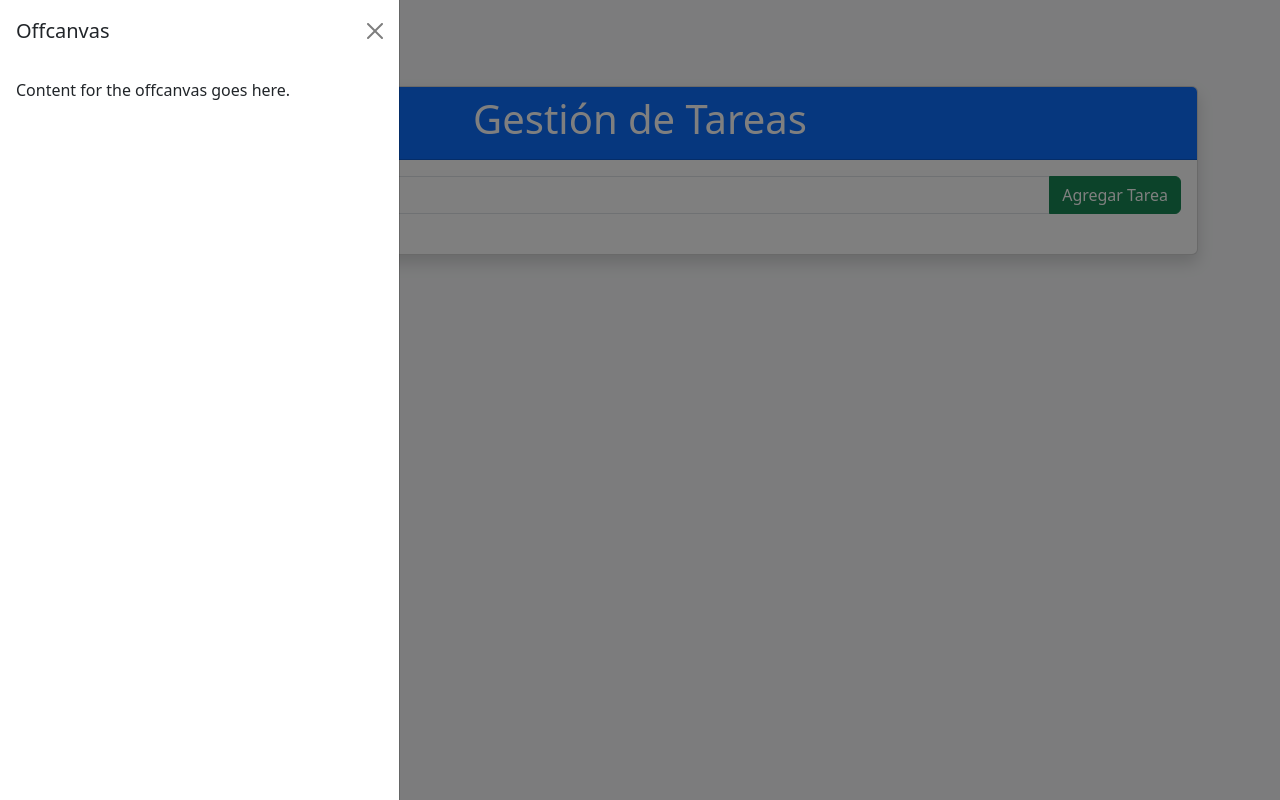
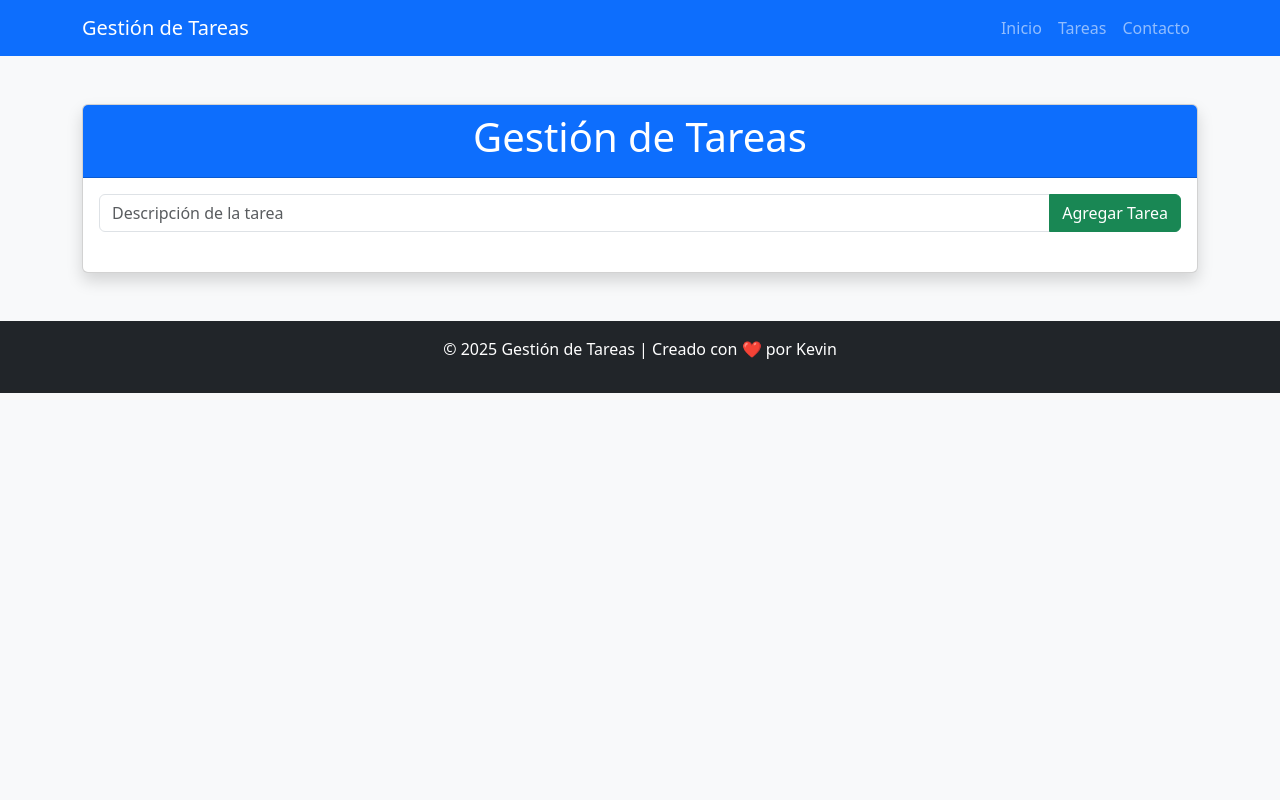
Before and after one commit to JeniferBennett/Prueba-Kevin, a PHP site: page / in a window 1280 px wide. Run offline with PHP 8.4, Linux system fonts and the light colour scheme; data that the repository does not hold is empty.

Commit message:
Modificado index.php con nuevas actualizaciones

```diff
--- a/index.php
+++ b/index.php
@@ -8,12 +8,24 @@
     <link href="https://cdn.jsdelivr.net/npm/bootstrap@5.3.0/dist/css/bootstrap.min.css" rel="stylesheet">
     <link rel="stylesheet" href="css/styles.css">
 </head>
-  <div>
-     <a class="btn btn-primary" data-bs-toggle="offcanvas" href="#offcanvasExample" role="button" aria-controls="offcanvasExample">
-  Panel
-</a>
-</div>
 <body class="bg-light">
+    <!-- Navbar -->
+    <nav class="navbar navbar-expand-lg navbar-dark bg-primary">
+        <div class="container">
+            <a class="navbar-brand" href="#">Gestión de Tareas</a>
+            <button class="navbar-toggler" type="button" data-bs-toggle="collapse" data-bs-target="#navbarNav">
+                <span class="navbar-toggler-icon"></span>
+            </button>
+            <div class="collapse navbar-collapse" id="navbarNav">
+                <ul class="navbar-nav ms-auto">
+                    <li class="nav-item"><a class="nav-link" href="#">Inicio</a></li>
+                    <li class="nav-item"><a class="nav-link" href="#">Tareas</a></li>
+                    <li class="nav-item"><a class="nav-link" href="#">Contacto</a></li>
+                </ul>
+            </div>
+        </div>
+    </nav>
+
     <div class="container mt-5">
         <div class="card shadow">
             <div class="card-header bg-primary text-white">
@@ -31,7 +43,7 @@
                 <!-- Lista de tareas -->
                 <ul id="listaTareas" class="list-group"></ul>
 
-                <!-- Formulario de edición (oculto por defecto) -->
+                <!-- Formulario de edición -->
                 <div id="formEditar" class="mt-4" style="display: none;">
                     <h2 class="text-center">Editar Tarea</h2>
                     <form id="formEditarTarea">
@@ -47,63 +59,14 @@
         </div>
     </div>
 
+    <!-- Footer -->
+    <footer class="bg-dark text-white text-center py-3 mt-5">
+        <p>&copy; 2025 Gestión de Tareas | Creado con ❤️ por Kevin</p>
+    </footer>
+
     <!-- Bootstrap JS y dependencias -->
     <script src="https://cdn.jsdelivr.net/npm/@popperjs/core@2.11.6/dist/umd/popper.min.js"></script>
     <script src="https://cdn.jsdelivr.net/npm/bootstrap@5.3.0/dist/js/bootstrap.min.js"></script>
     <script src="js/scripts.js"></script>
 </body>
 </html>
-
-<!DOCTYPE html>
-<html lang="es">
-<head>
-    <meta charset="UTF-8">
-    <meta name="viewport" content="width=device-width, initial-scale=1.0">
-    <title>Banner Desplegable</title>
-    <link rel="stylesheet" href="styles.css">
-</head>
-<body>
-
-     <div class="offcanvas offcanvas-start show" tabindex="-1" id="offcanvas" aria-labelledby="offcanvasLabel">
-        <div class="offcanvas-header">
-        <h5 class="offcanvas-title" id="offcanvasLabel">Offcanvas</h5>
-        <button type="button" class="btn-close" data-bs-dismiss="offcanvas" aria-label="Close"></button>
-
-    </div>
-     <div class="offcanvas-body">
-    Content for the offcanvas goes here.
-     </div>
-    </div>
-
-<div class="offcanvas offcanvas-start" tabindex="-1" id="offcanvasExample" aria-labelledby="offcanvasExampleLabel">
-  <div class="offcanvas-header">
-    <h5 class="offcanvas-title" id="offcanvasExampleLabel">Offcanvas</h5>
-    <button type="button" class="btn-close" data-bs-dismiss="offcanvas" aria-label="Close"></button>
-  </div>
-  <div class="offcanvas-body">
-    <div>
-      Some text as placeholder. In real life you can have the elements you have chosen. Like, text, images, lists, etc.
-    </div>
-    <div class="dropdown mt-3">
-      <ul>
-      <button class="btn btn-secondary dropdown-toggle" type="button" data-bs-toggle="dropdown">
-        Dropdown button1
-      </button>
-      </ul>
-      <ul>
-      <button class="btn btn-secondary dropdown-toggle" type="button" data-bs-toggle="dropdown">
-        Dropdown button2
-      </button>
-     </ul>
-      <ul>
-      <button class="btn btn-secondary dropdown-toggle" type="button" data-bs-toggle="dropdown">
-        Dropdown button3
-      </button>
-      </ul>
-    </div>
-
-  </div>
-</div>
-    <script src="scripts.js"></script>
-</body>
-</html>
```
